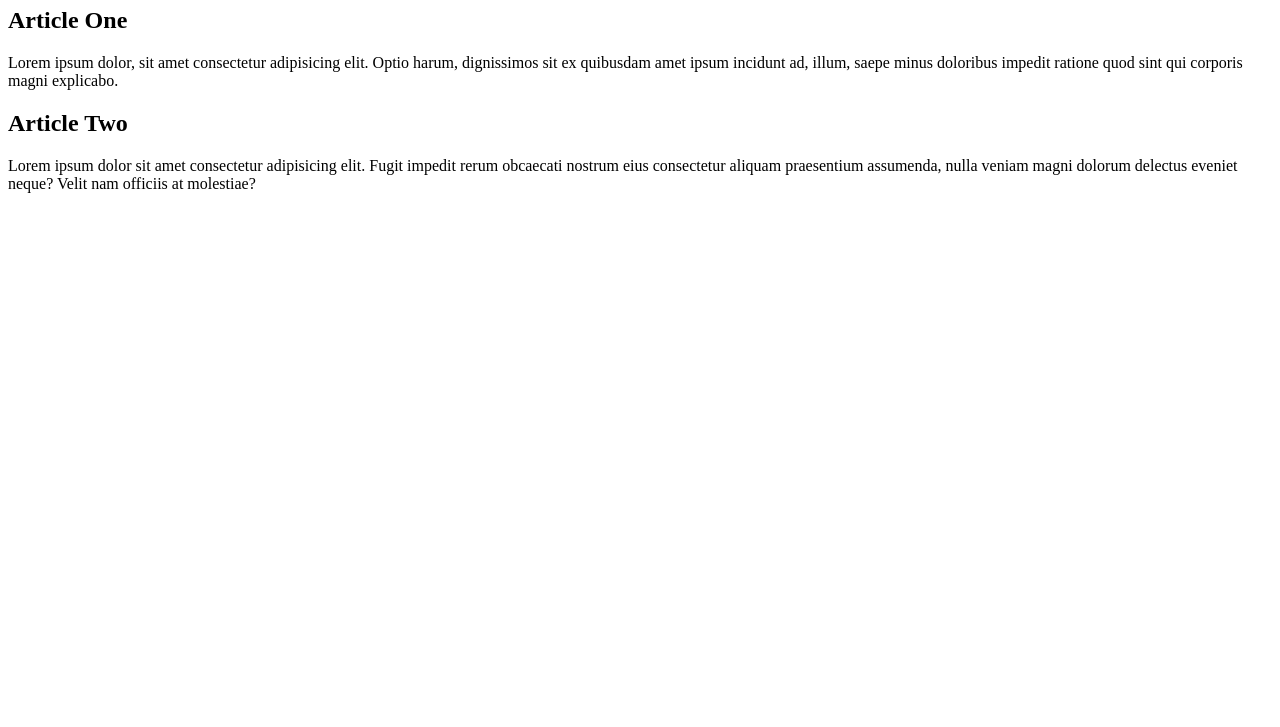
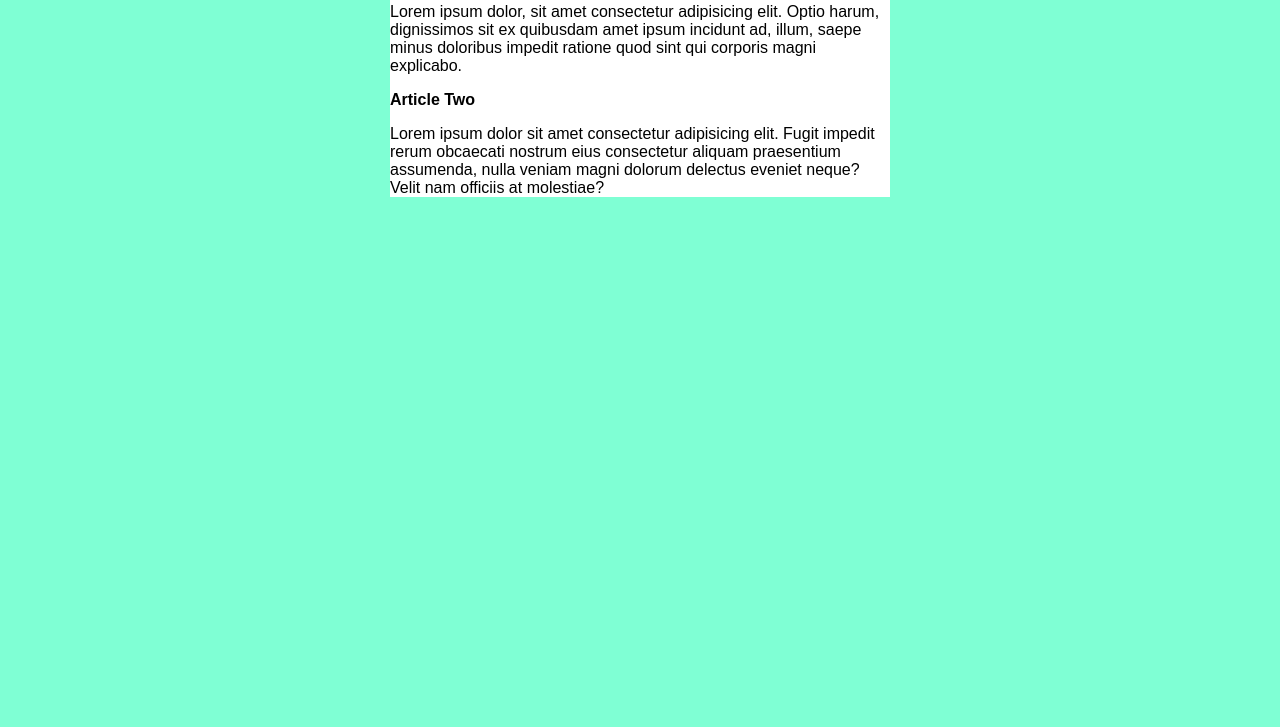
Before and after one commit to AndreyAlmeidaOliveira/project-site, a plain HTML site: page index.html in a window 1280 px wide. Shown: the part 73-800 px from the top of the page. Drawn offline with Linux system fonts and the light colour scheme.

Commit message:
Initial css

```diff
--- /dev/null
+++ b/estilos/style.css
@@ -0,0 +1,15 @@
+*{
+    font-family: Arial, Helvetica, sans-serif;
+    font-size: 16px;
+}
+
+body {
+    background-color: aquamarine;
+}
+
+main{
+    background-color: white;
+    width: 500px;
+    margin: auto;
+    box-shadow: 3px 3px 5px rgba(red, green, blue, 473);
+}
--- a/index.html
+++ b/index.html
@@ -13,6 +13,7 @@
 		<header>
 			<h1>Tittle Site</h1>
 		</header>
+		<link rel="stylesheet" href="estilos\style.css">
 
 		<article>
 			<h2>Article One</h2>
```
